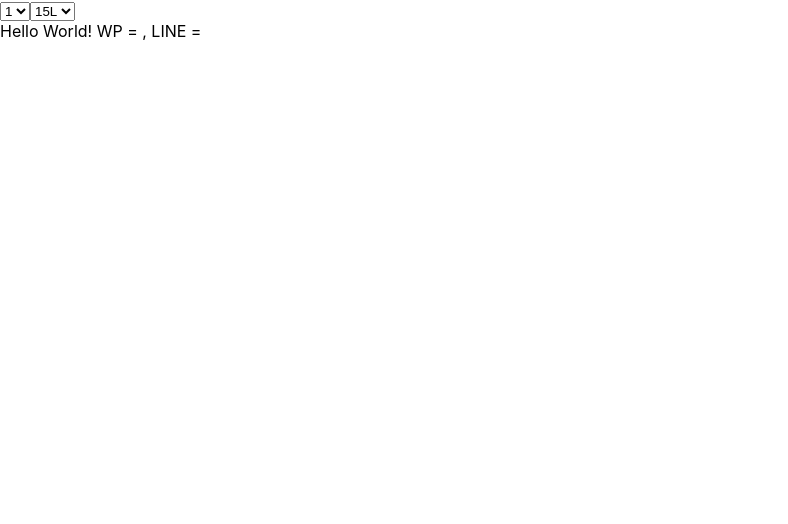
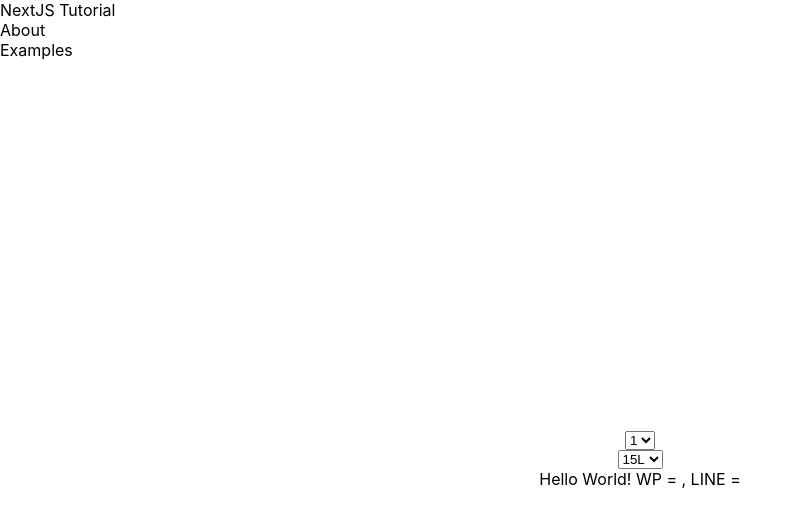
Before and after one commit to inmo-jang/nextjs_tutorial, a Next.js app: page /examples/useRouterInClass in a window 1280 px wide. Shown: the top 524 px of the page, without its empty margins (0-788 px from the left). Built offline with nearby package versions, Linux system fonts and the light colour scheme.

Commit message:
Minor Revision

```diff
--- a/pages/examples/useRouterInClass.js
+++ b/pages/examples/useRouterInClass.js
@@ -1,6 +1,7 @@
 import React from 'react'
 import { useRouter } from 'next/router'
 import Form from 'react-bootstrap/Form'
+import Layout from '../../components/layout';
 
 const AppWithRouter = (props) => {
     const router = useRouter()
@@ -70,7 +71,7 @@ class App extends React.Component {
 
     render() {
         return(
-            <>
+            <Layout>
             <Menu
                 defaultWP = {this.state.wp}
                 defaultLine = {this.state.line}
@@ -78,7 +79,7 @@ class App extends React.Component {
             <div>
                 Hello World! WP = {this.state.wp}, LINE = {this.state.line}
             </div>
-            </>
+            </Layout>
         )
     }
 }
```
